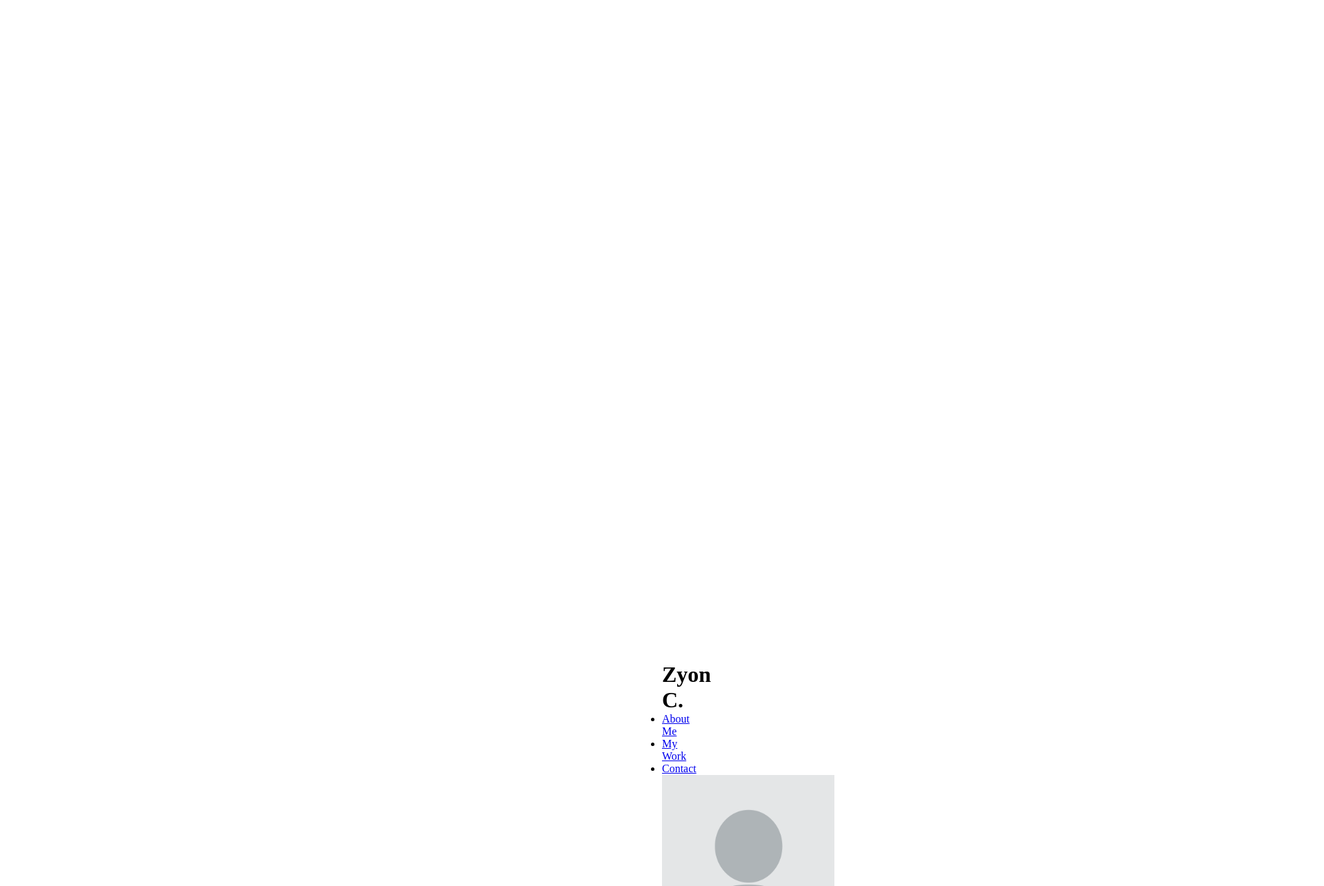
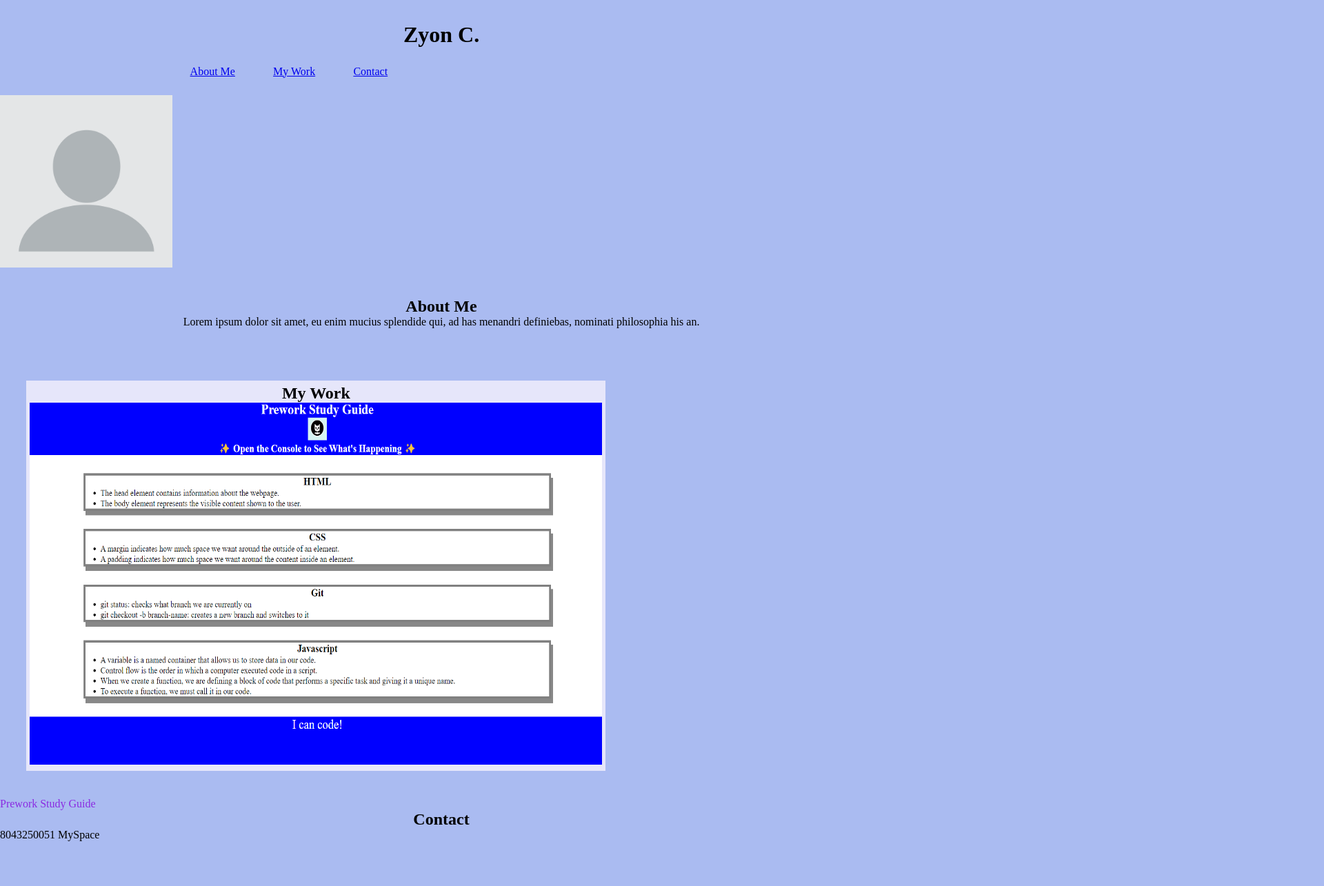
Before and after one commit to Z404C/professional-portfolio, a plain HTML site: page index.html in a window 1280 px wide. Shown: the top 1285 px of the page at 69% size, 1920 px wide, since content can reach past the window. After the commit the page ends 1220 px from the top, so only its background shows below. Drawn offline with Linux system fonts and the light colour scheme.

Commit message:
beginning of styling

```diff
--- a/style.css
+++ b/style.css
@@ -1,4 +1,45 @@
-*{
-margin: 35%;
-padding: 40%;
+
+
+body{
+    background-color: rgb(170, 187, 241);
 }
+
+
+
+h1 {
+    text-align: center;
+    padding-top: 2.5%;
+}
+
+
+
+.jumplinks ul li {
+    display: inline-block;
+    margin: 2%;
+    list-style-type: none;
+    position:relative;
+    left: 250px;
+
+}
+
+.aboutme{
+    text-align: center;
+    padding: 3%;
+}
+
+
+h2{
+    text-align: center;
+}
+
+.boxes{
+    margin: 3%;
+    padding: 5px;
+    border: 5px;
+    background-color: lavender;
+    display: inline-block;
+}
+
+#bigBox-title{
+    color: blueviolet;
+}
```
